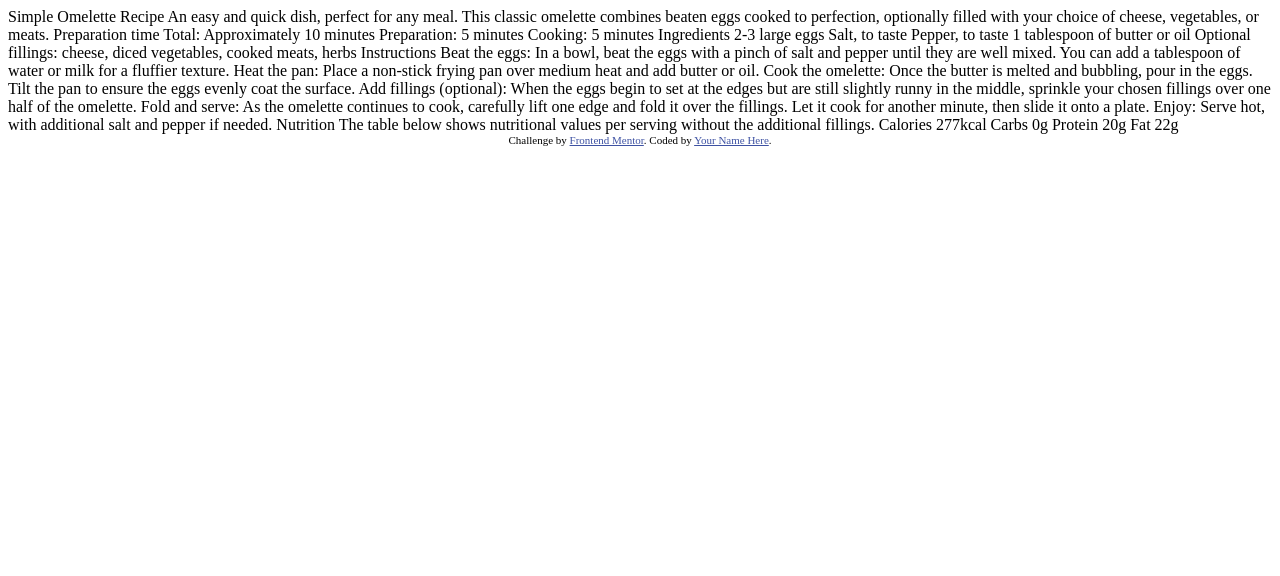
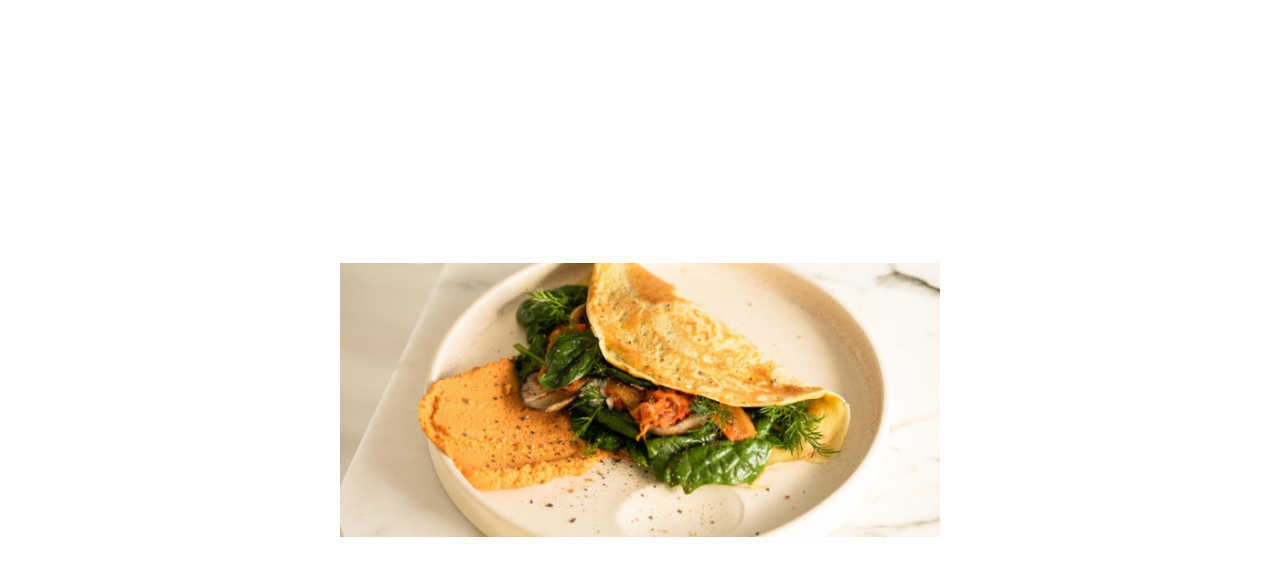
Before and after one commit to notfaraway/recipe-page-main, a plain HTML site: page index.html in a window 1280 px wide. Drawn offline with Linux system fonts and the light colour scheme.

Commit message:
Update index.html

```diff
--- a/index.html
+++ b/index.html
@@ -1,21 +1,54 @@
 <!DOCTYPE html>
 <html lang="en">
   <head>
-  <meta charset="UTF-8">
-  <meta name="viewport" content="width=device-width, initial-scale=1.0"> <!-- displays site properly based on user's device -->
+    <meta charset="UTF-8" />
+    <meta name="viewport" content="width=device-width, initial-scale=1.0" />
+    <!-- displays site properly based on user's device -->
 
-  <link rel="icon" type="image/png" sizes="32x32" href="./assets/images/favicon-32x32.png">
+    <link
+      rel="icon"
+      type="image/png"
+      sizes="32x32"
+      href="./assets/images/favicon-32x32.png"
+    />
 
     <title>Frontend Mentor | Recipe page</title>
 
     <!-- Feel free to remove these styles or customise in your own stylesheet 👍 -->
     <style>
-    .attribution { font-size: 11px; text-align: center; }
-    .attribution a { color: hsl(228, 45%, 44%); }
+      body {
+        height: 100%;
+        margin: 0;
+      }
+      .attribution {
+        font-size: 11px;
+        text-align: center;
+      }
+      .attribution a {
+        color: hsl(228, 45%, 44%);
+      }
+      .div-1 {
+        display: flex;
+        justify-content: center;
+        align-items: center;
+        min-height: 100vh;
+        width: 100%;
+      }
+      .omelette-image {
+        width: 50%;
+        max-width: 600px;
+      }
     </style>
   </head>
   <body>
-
+    <div class="div-1">
+      <img
+        class="omelette-image"
+        alt="omelette-image"
+        src="./assets/images/image-omelette.jpeg"
+      />
+    </div>
+    <!--
 Simple Omelette Recipe
 
   An easy and quick dish, perfect for any meal. This classic omelette combines beaten eggs cooked
@@ -68,10 +101,11 @@
 
   Fat
   22g
-
    <div class="attribution">
-    Challenge by <a href="https://www.frontendmentor.io?ref=challenge" target="_blank">Frontend Mentor</a>.
-    Coded by <a href="#">Your Name Here</a>.
-  </div>
+      Challenge by
+      <a href="https://www.frontendmentor.io?ref=challenge" target="_blank"
+        >Frontend Mentor</a
+      >. Coded by <a href="#">notfaraway</a>.
+    </div> -->
   </body>
 </html>
```
Lines whose indentation alone changed are shown as unchanged.
